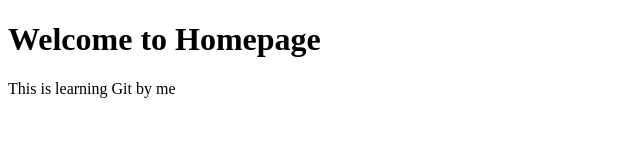
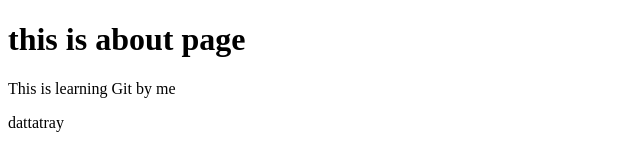
Before and after one commit to dattatraysh/git-tutorial, a plain HTML site: page about.html in a window 1280 px wide. Shown: the whole page, without its empty margins (0-640 px from the left). Drawn offline with Linux system fonts and the light colour scheme.

Commit message:
final commit 1

```diff
--- a/about.html
+++ b/about.html
@@ -7,7 +7,8 @@
     <title>This is my Homepage</title>
 </head>
 <body>
-    <h1>Welcome to  Homepage</h1>
+    <h1>this is about page</h1>
     <p>This is learning Git by me </p>
 </body>
 </html>
+dattatray
```
Also changed, not shown: index.html (+1 -1 lines).
